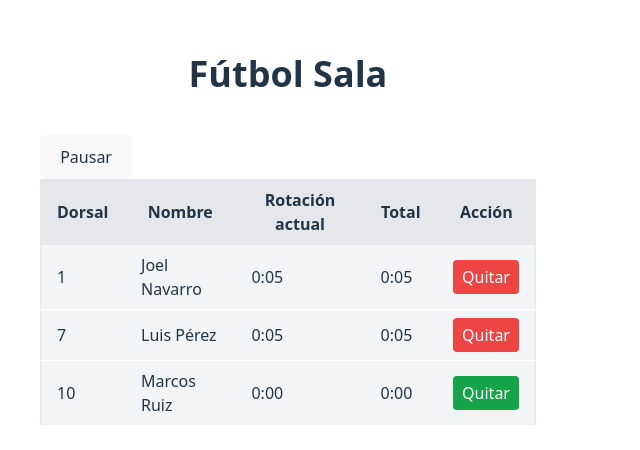
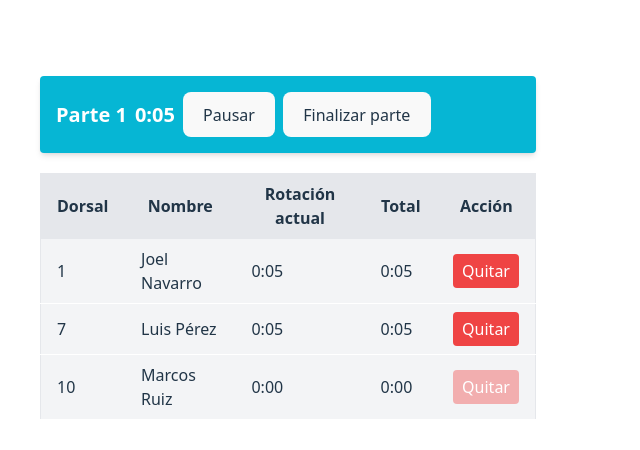
Before and after one commit to joelng28/minutos-futsal-fontend, a React (Vite) app: page / in a window 1280 px wide. Shown: the part 152-602 px from the top of the page, without its empty margins (0-640 px from the left). Built offline with nearby package versions, Linux system fonts and the light colour scheme.

Commit message:
añadiendo botones

```diff
--- a/src/App.tsx
+++ b/src/App.tsx
@@ -5,7 +5,6 @@ import MinutosForm from './components/MinutosForm';
 export default function App() {
   return (
     <div className="p-6 max-w-xl mx-auto">
-      <h1 className="text-4xl font-bold text-center mb-6">Fútbol Sala</h1>
       <BrowserRouter>
       <Routes>
         <Route path="/partidos" element={<PartidoForm />} />
--- a/src/components/MinutosForm.tsx
+++ b/src/components/MinutosForm.tsx
@@ -20,10 +20,12 @@ export default function TablaRotaciones() {
   const [showModal, setShowModal] = useState(false);
   const [jugadorASustituirId, setJugadorASustituirId] = useState<number | null>(null);
   const [jugadorEntranteId, setJugadorEntranteId] = useState<number | null>(null);
+  const [tiempo, setTiempo] = useState<number>(0);
 
   useEffect(() => {
     const interval = setInterval(() => {
       if (contadorActivo) {
+        setTiempo (prev => prev + 1);
         setJugadores((prevJugadores) =>
           prevJugadores.map((jug) =>
             jug.enPista
@@ -90,8 +92,15 @@ export default function TablaRotaciones() {
   };
 
   return (
-    <div className="p-4">
-    <button onClick={() => setContador((prev)=>!prev)}>{contadorActivo ? "Pausar" : "Iniciar"}</button>
+    <div className="p-4 space-y-5">
+      <div className="bg-cyan-500 p-4 rounded shadow-md">
+        <div className="flex gap-2 items-center">
+          <text className="text-xl font-bold text-white"> Parte 1 </text>
+          <text className="text-xl font-bold text-white">{formatearTiempo(tiempo)}</text>
+          <button className="size-50" onClick={() => setContador((prev) => !prev)}>{contadorActivo ? "Pausar" : "Iniciar"}</button>
+          <button className=""> Finalizar parte </button>
+        </div>
+      </div>
       <table className="w-full border border-collapse">
         <thead>
           <tr className="bg-gray-200">
@@ -119,7 +128,7 @@ export default function TablaRotaciones() {
                   </button>
                 ) : (
                   <button
-                    className="bg-green-600 text-white px-2 py-1 rounded"
+                    className="bg-red-500/40 text-white px-2 py-1 rounded"
                     onClick={() => añadirAPista(jug.id)}
                     disabled
                   >
@@ -131,7 +140,7 @@ export default function TablaRotaciones() {
           ))}
         </tbody>
       </table>
-    {showModal && (
+      {showModal && (
         <div className="fixed inset-0 bg-black bg-opacity-50 flex items-center justify-center z-50">
           <div className="bg-white p-6 rounded shadow-md">
             <h2 className="text-lg font-semibold mb-4">Selecciona al jugador que entra</h2>
```
